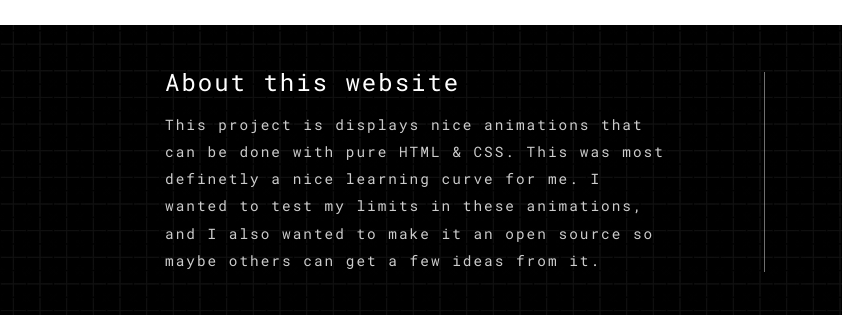
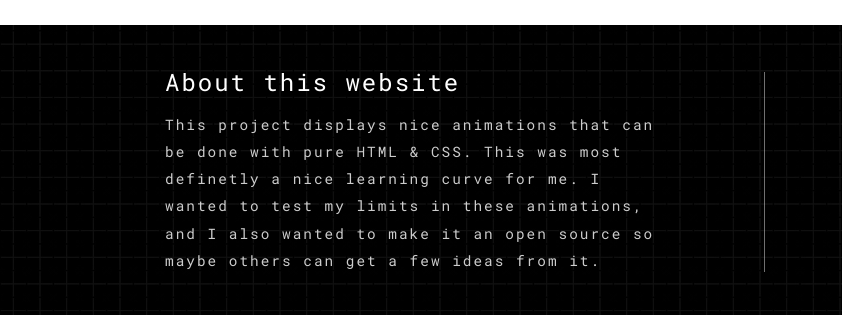
Before and after one commit to JoshJforbes/Hover-Kit-Webpage, a plain HTML site: page index.html in a window 1280 px wide. Shown: the part 2615-2930 px from the top of the page, 0-842 px from the left. Drawn offline with Linux system fonts and the light colour scheme.

Commit message:
updated footer description

```diff
--- a/index.html
+++ b/index.html
@@ -307,7 +307,7 @@
             <div class="footer-content">
                 <div class="site-info">
                     <h2>About this website</h2>
-                    <p>This project is displays nice animations that can be done with pure HTML & CSS. This was most definetly a nice learning curve for me. I wanted to test my limits in these animations, and I also wanted to make it an open source so maybe others can get a few ideas from it.</p>
+                    <p>This project displays nice animations that can be done with pure HTML & CSS. This was most definetly a nice learning curve for me. I wanted to test my limits in these animations, and I also wanted to make it an open source so maybe others can get a few ideas from it.</p>
                 </div>
                 <div class="social">
                     <h2>Contact</h2>
```
